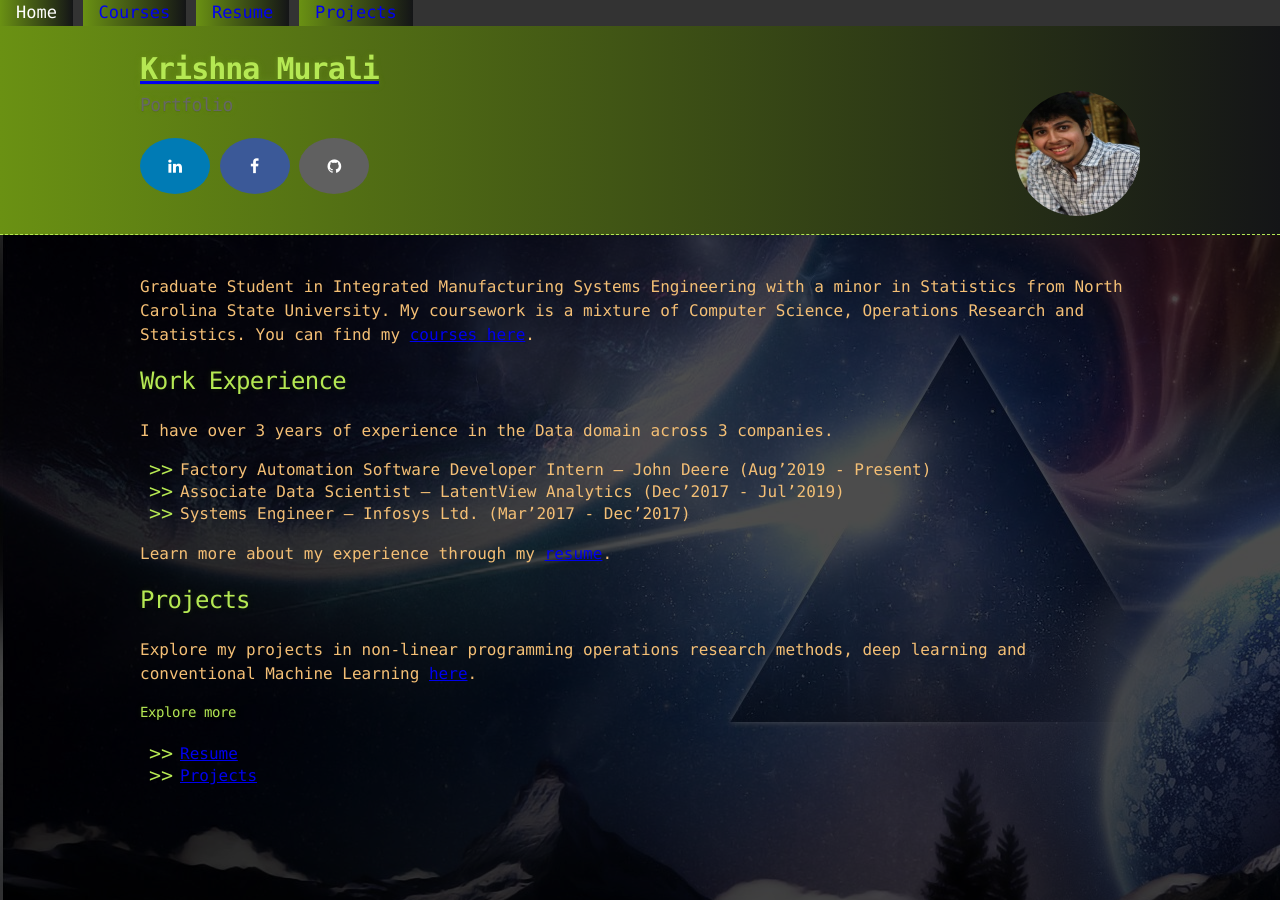
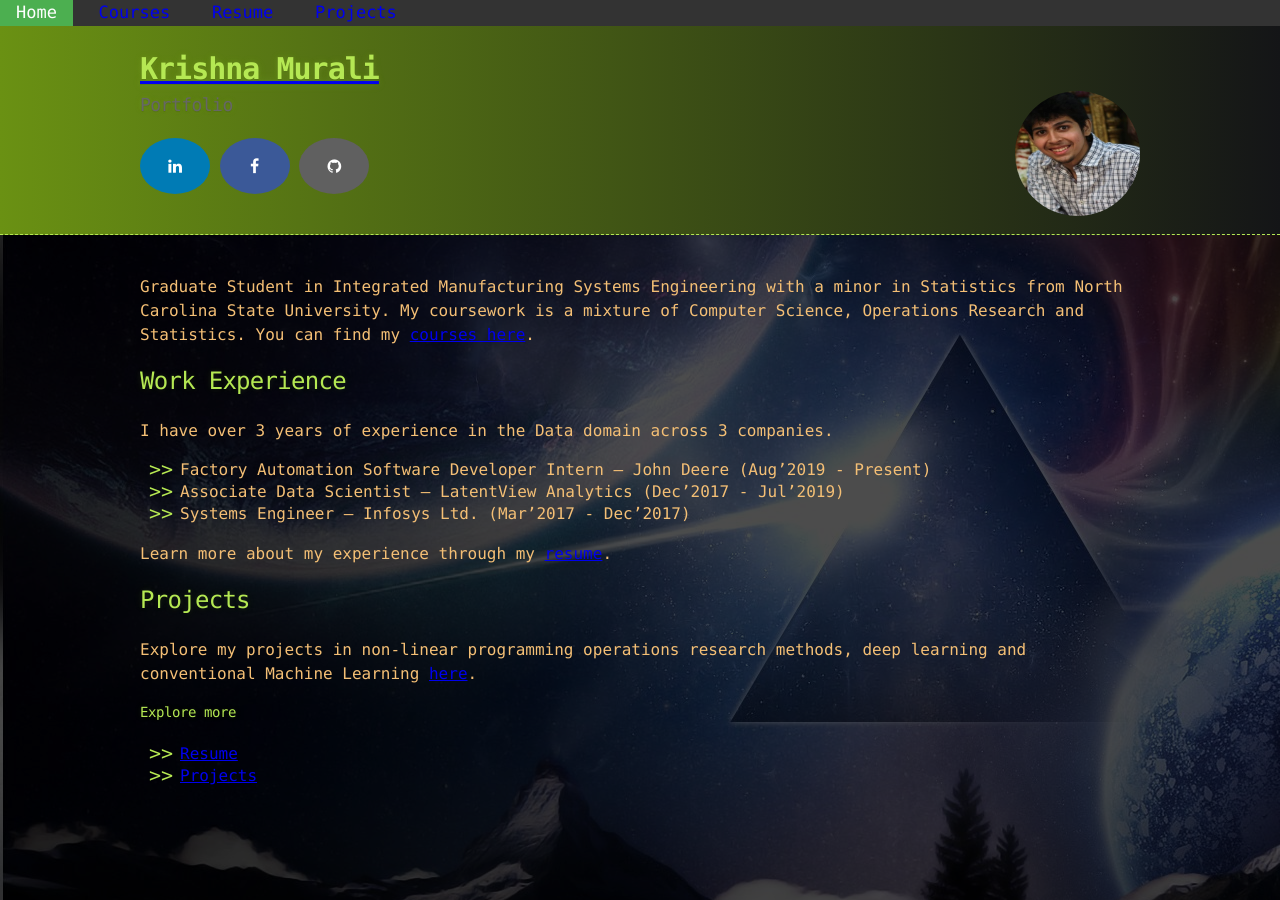
Before and after one commit to KrishnaMurali177/KrishnaMurali177.github.io, a Jekyll site: the page built from index.md, in a window 1280 px wide. Built offline with Jekyll 4.4.1, drawn with Linux system fonts in a browser that asks for light colours.

Commit message:
Update jekyll-theme-hacker.scss

```diff
--- a/_sass/jekyll-theme-hacker.scss
+++ b/_sass/jekyll-theme-hacker.scss
@@ -268,8 +268,8 @@ hr {
 /* Style the links inside the navigation bar */
 .topnav a {
   float: center;
-  background-image: linear-gradient(to right, #6A9113 , #141517);
-  padding: 0;
+  background-image: $rajah;
+  padding: 0 0 0 500px;
   margin: 0 0 20 0px;
   text-align: center;
   padding: 14px 16px;
```
